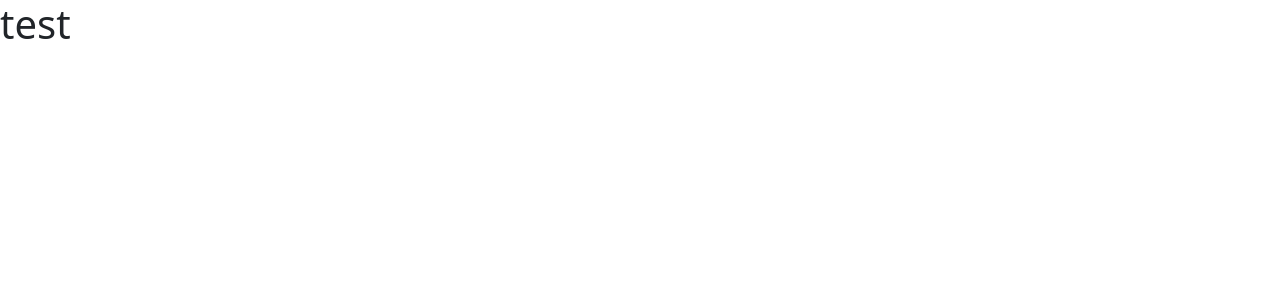
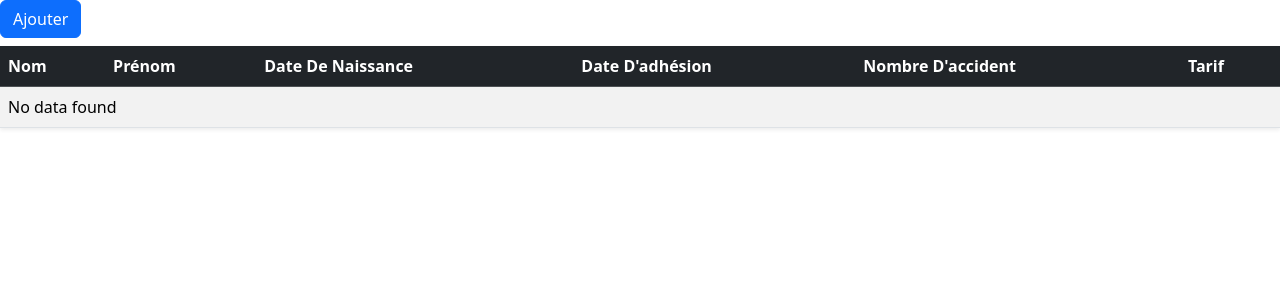
Before and after one commit to Mampionona33/Compagnie_assurance_js, a React app in the folder app/: page / in a window 1280 px wide. Shown: the top 300 px of the page. Built offline with nearby package versions, Linux system fonts and the light colour scheme; the HTML template or start-up script is replaced by a standard one.

Commit message:
try react

```diff
--- a/app/src/ts/App.tsx
+++ b/app/src/ts/App.tsx
@@ -1,10 +1,36 @@
-// App.tsx
-import React from "react";
+import React, { createContext, useState } from "react";
+import TableDriver from "./components/TableDriver";
+import ModalAddDriver from "./components/ModalAddDriver";
 
-export const App = (second) => {
+export const DriverContext = createContext([]);
+export const ModalContext = createContext<{
+  showModal: boolean;
+  setShowModal: React.Dispatch<React.SetStateAction<boolean>>;
+}>({
+  showModal: false,
+  setShowModal: () => {},
+});
+
+const App = () => {
+  const [driver, setDriver] = useState([]);
+  const [showModal, setShowModal] = useState(false);
+
   return (
-    <>
-      <h1>test</h1>
-    </>
+    <DriverContext.Provider value={driver}>
+      <ModalContext.Provider value={{ showModal, setShowModal }}>
+        <div className="d-flex flex-column align-items-start gap-2">
+          <input
+            className="btn btn-primary"
+            type="button"
+            value="Ajouter"
+            onClick={() => setShowModal(true)} // Affiche la modal lors du clic sur le bouton
+          />
+          <TableDriver />
+          <ModalAddDriver />
+        </div>
+      </ModalContext.Provider>
+    </DriverContext.Provider>
   );
 };
+
+export default App;
--- /dev/null
+++ b/app/src/ts/components/ModalAddDriver.tsx
@@ -0,0 +1,32 @@
+import React, { useContext } from "react";
+import Modal from "react-bootstrap/Modal";
+import Button from "react-bootstrap/Button";
+import { ModalContext } from "../App";
+
+const ModalAddDriver = () => {
+  const { showModal, setShowModal } = useContext(ModalContext);
+
+  const handleClose = () => setShowModal(false);
+  const handleShow = () => setShowModal(true);
+
+  return (
+    <>
+      <Modal show={showModal} onHide={handleClose}>
+        <Modal.Header closeButton>
+          <Modal.Title>Titre de la modal</Modal.Title>
+        </Modal.Header>
+        <Modal.Body>Super, vous lisez ce texte dans une modal !</Modal.Body>
+        <Modal.Footer>
+          <Button variant="secondary" onClick={handleClose}>
+            Fermer
+          </Button>
+          <Button variant="primary" onClick={handleClose}>
+            Enregistrer les modifications
+          </Button>
+        </Modal.Footer>
+      </Modal>
+    </>
+  );
+};
+
+export default ModalAddDriver;
--- /dev/null
+++ b/app/src/ts/components/TableDriver.tsx
@@ -0,0 +1,47 @@
+import React, { useContext, useState } from "react";
+import { DriverContext } from "../App";
+
+const TableDriver = () => {
+  const driver = useContext(DriverContext);
+
+  const headers: string[] = [
+    "nom",
+    "prénom",
+    "date de naissance",
+    "date d'adhésion",
+    "nombre d'accident",
+    "tarif",
+  ];
+
+  const createHeaders = () => {
+    return headers.map((header, headerKey) => {
+      return (
+        <th key={headerKey} className="table-dark text-capitalize">
+          {header}
+        </th>
+      );
+    });
+  };
+
+  const createBody = () => {
+    if (driver.length > 0) {
+      return driver.map((item, driverKey) => {
+        return <td key={driverKey}>{item}</td>;
+      });
+    }
+    return <td colSpan={headers.length}>No data found</td>;
+  };
+
+  return (
+    <table className="table table-striped shadow-sm">
+      <thead>
+        <tr>{createHeaders()}</tr>
+      </thead>
+      <tbody>
+        <tr>{createBody()}</tr>
+      </tbody>
+    </table>
+  );
+};
+
+export default TableDriver;
--- a/app/src/ts/index.tsx
+++ b/app/src/ts/index.tsx
@@ -1,5 +1,5 @@
 import React from "react";
-import { App } from "./App";
+import App from "./App";
 import { createRoot } from "react-dom/client";
 
 const root = createRoot(document.getElementById("root") as Element);
--- /dev/null
+++ b/package.json
@@ -0,0 +1,5 @@
+{
+  "dependencies": {
+    "react-bootstrap": "^2.8.0"
+  }
+}
```
Also changed, not shown: 1 other file (tests, documents, lock files or other folders).
